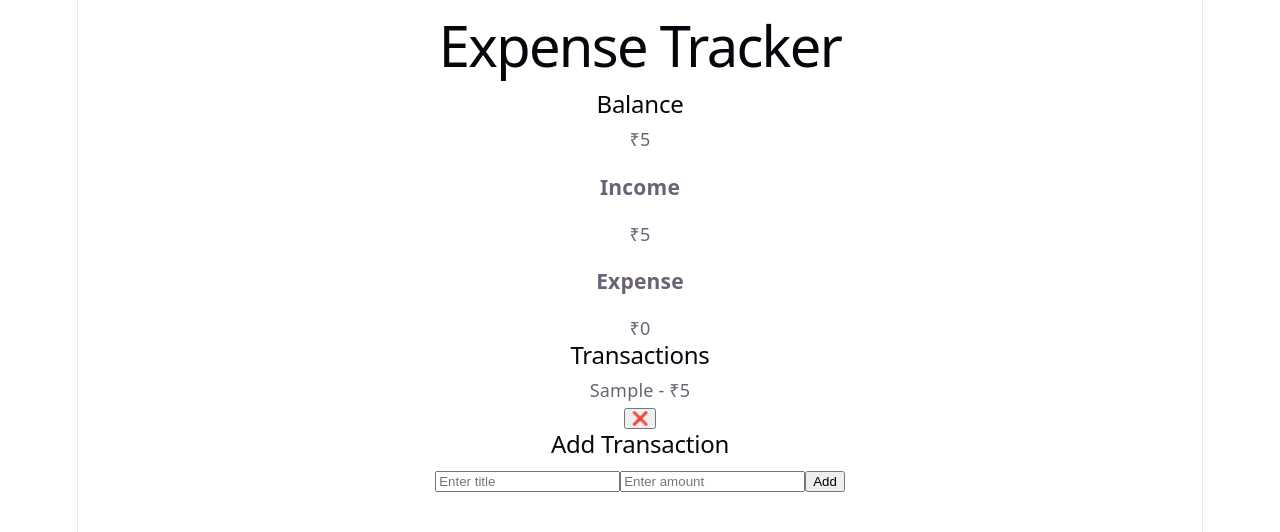
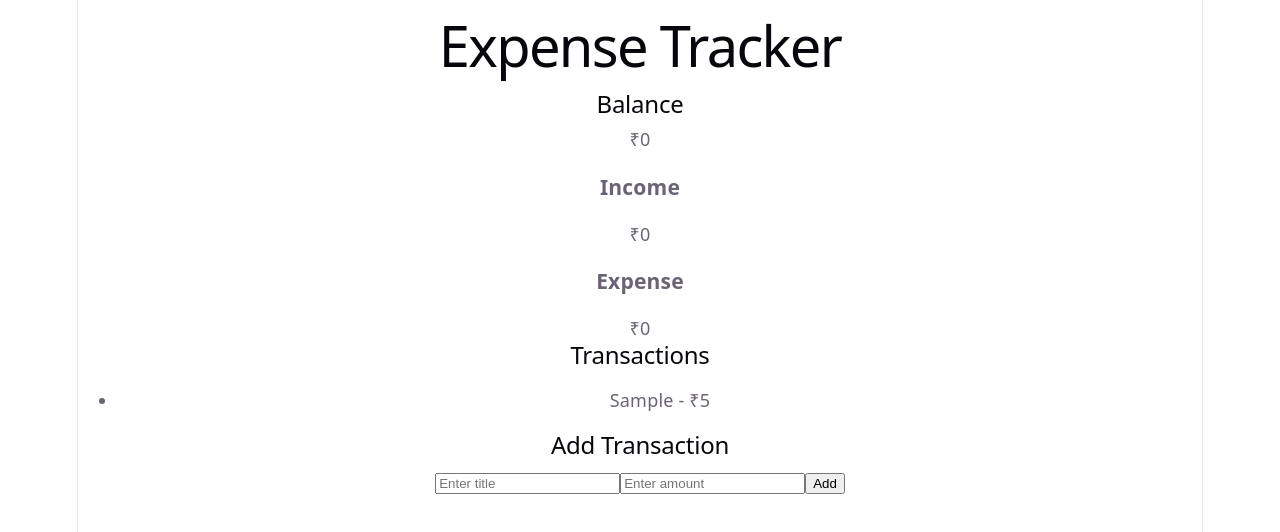
Before and after one commit to prashansaucer/expense-tracker, a React (Vite) app: page / in a window 1280 px wide. Both pictures are taken after typing "Sample", "5" into the empty fields and a click on the button "Add". Shown: the top 532 px of the page. Built offline with nearby package versions, Linux system fonts and the light colour scheme.

Commit message:
Display added transactions in a list

```diff
--- a/src/App.jsx
+++ b/src/App.jsx
@@ -16,42 +16,16 @@ function App() {
       return;
     }
 
-    const value = Number(amount);
-
     const newTransaction = {
-      title,
-      amount: value,
+      id: Date.now(),
+      title: title,
+      amount: Number(amount),
     };
 
     setTransactions([...transactions, newTransaction]);
-    setBalance(balance + value);
-
-    if (value > 0) {
-      setIncome(income + value);
-    } else {
-      setExpense(expense + Math.abs(value));
-    }
 
     setTitle("");
     setAmount("");
-  };
-
-  const deleteTransaction = (index) => {
-    const deletedTransaction = transactions[index];
-
-    if (deletedTransaction.amount > 0) {
-      setIncome(income - deletedTransaction.amount);
-    } else {
-      setExpense(expense - Math.abs(deletedTransaction.amount));
-    }
-
-    setBalance(balance - deletedTransaction.amount);
-
-    const updatedTransactions = transactions.filter(
-      (_, i) => i !== index
-    );
-
-    setTransactions(updatedTransactions);
   };
 
   return (
@@ -81,17 +55,13 @@ function App() {
         {transactions.length === 0 ? (
           <p>No transactions yet.</p>
         ) : (
-          transactions.map((transaction, index) => (
-            <div className="transaction-item" key={index}>
-              <p>
+          <ul>
+            {transactions.map((transaction) => (
+              <li key={transaction.id}>
                 {transaction.title} - ₹{transaction.amount}
-              </p>
-
-              <button onClick={() => deleteTransaction(index)}>
-                ❌
-              </button>
-            </div>
-          ))
+              </li>
+            ))}
+          </ul>
         )}
       </div>
 
@@ -112,7 +82,9 @@ function App() {
           onChange={(e) => setAmount(e.target.value)}
         />
 
-        <button onClick={addTransaction}>Add</button>
+        <button onClick={addTransaction}>
+          Add
+        </button>
       </div>
     </div>
   );
```
